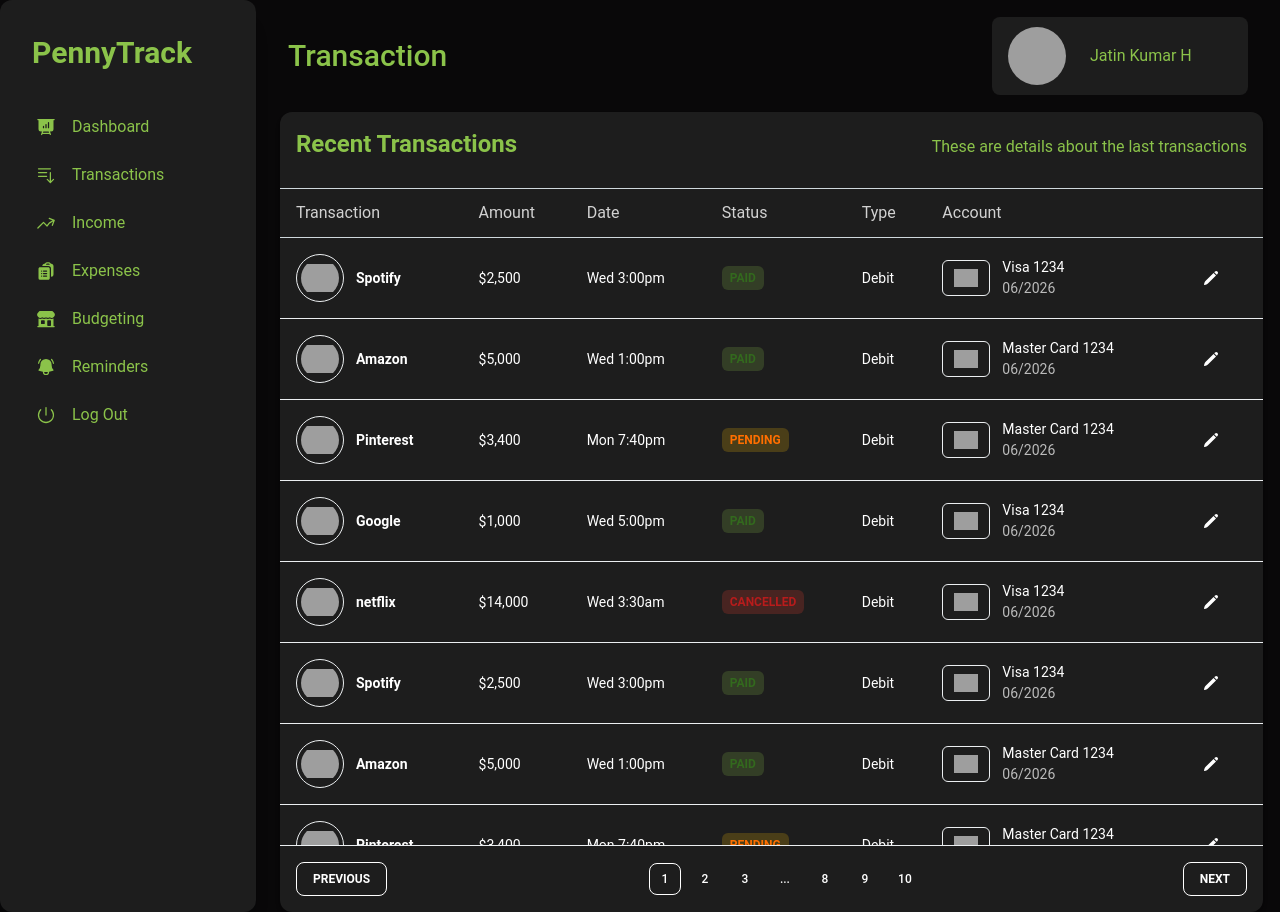
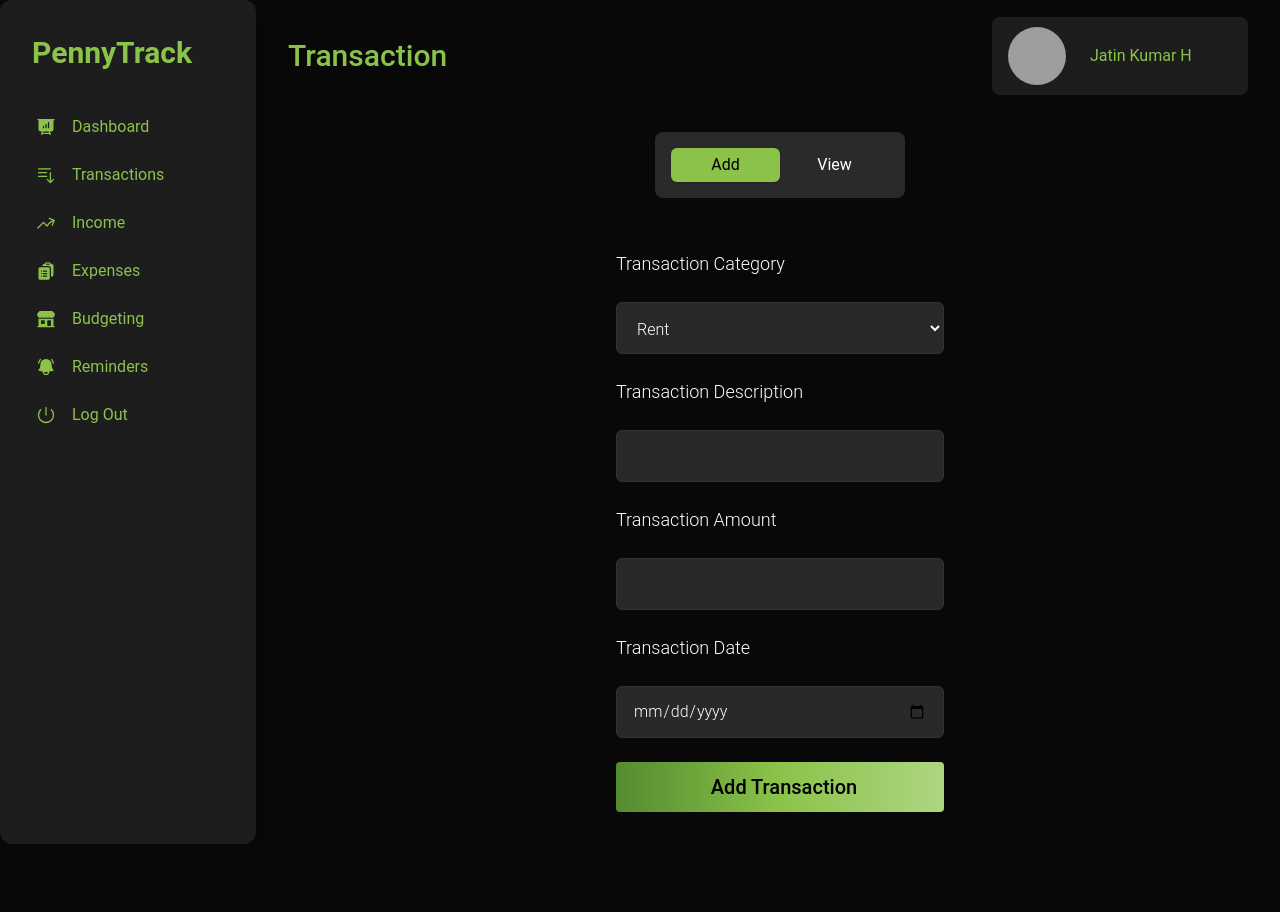
Before and after one commit to divy-koushik-mishra/PennyTrack-frontend, a Next.js app: page /dashboard/transactions in a window 1280 px wide. After the commit the page ends 844 px from the top, so only its background shows below. Built offline with nearby package versions, Linux system fonts and the light colour scheme; grey boxes are pictures that could not be loaded.

Commit message:
added-add-and-view-transactions

```diff
--- /dev/null
+++ b/components/dashboard/Transaction/AddTransaction.jsx
@@ -0,0 +1,54 @@
+import React from "react";
+
+export default function AddBudget() {
+	return (
+		<div className="text-white">
+			<form className="lg:flex flex-col m-4 lg:mx-[20rem]">
+				<div className="">
+					{/* category */}
+					<div className="mb-6">
+						<p className="text-lg mb-6">Transaction Category</p>
+						<select
+							type="text"
+							className="w-full h-[3.25rem] bg-[#292929] border border-[#333333] rounded-md p-4"
+						>
+							<option value="work">Rent</option>
+							<option value="main-hustle">Shopping</option>
+							<option value="side-hustle">Grocery</option>
+							<option value="trading">Fun & Eating Out</option>
+							<option value="theft">Trip</option>
+							<option value="others">Others</option>
+						</select>
+					</div>
+					{/* Desc */}
+					<div className="mb-6">
+						<p className="text-lg mb-6">Transaction Description</p>
+						<input
+							type="text"
+							className="w-full h-[3.25rem] bg-[#292929] border border-[#333333] rounded-md p-4"
+						/>
+					</div>
+					{/* Amount */}
+					<div className="mb-6">
+						<p className="text-lg mb-6">Transaction Amount</p>
+						<input
+							type="number"
+							className="w-full h-[3.25rem] bg-[#292929] border border-[#333333] rounded-md p-4"
+						/>
+					</div>
+					{/* Date */}
+					<div className="mb-6">
+						<p className="text-lg mb-6">Transaction Date</p>
+						<input
+							type="date"
+							className="w-full h-[3.25rem] bg-[#292929] border border-[#333333] rounded-md p-4"
+						/>
+					</div>
+					<button className="w-full flex justify-center items-center bg-gradient-to-r from-light-green-800 via-light-green-500 to-light-green-300 text-black text-xl font-medium rounded-[0.25rem] py-[0.6875rem] pr-4 pl-6 transition duration-300 ease-in-out hover:shadow-top-md hover:shadow-bottom-md">
+						Add Transaction
+					</button>
+				</div>
+			</form>
+		</div>
+	);
+}
--- /dev/null
+++ b/components/dashboard/Transaction/TransactionTabs.jsx
@@ -0,0 +1,58 @@
+"use client";
+import {
+	Tab,
+	TabPanel,
+	Tabs,
+	TabsBody,
+	TabsHeader,
+} from "@material-tailwind/react";
+import React from "react";
+import AddTransaction from "./AddTransaction";
+import { TransactionsPageTable } from "./TransactioPageTable";
+
+export default function TransactionTabs() {
+	const [activeTab, setActiveTab] = React.useState("add");
+	const data = [
+		{
+			label: "Add",
+			value: "add",
+			desc: <AddTransaction />,
+		},
+		{
+			label: "View",
+			value: "view",
+			desc: <TransactionsPageTable />,
+		},
+	];
+
+	return (
+		<div className="">
+			<Tabs value={activeTab}>
+				<TabsHeader
+					className="flex justify-center items-center bg-gray-800 p-4 w-1/4 mx-auto my-5"
+					indicatorProps={{
+						className: `absolute inset-0 z-10 h-full bg-light-green-500 rounded-md shadow px-8 align-middle`,
+					}}
+				>
+					{data.map(({ label, value }) => (
+						<Tab
+							key={value}
+							value={value}
+							onClick={() => setActiveTab(value)}
+							className={activeTab === value ? "text-black" : "text-white"}
+						>
+							{label}
+						</Tab>
+					))}
+				</TabsHeader>
+				<TabsBody>
+					{data.map(({ value, desc }) => (
+						<TabPanel key={value} value={value}>
+							{desc}
+						</TabPanel>
+					))}
+				</TabsBody>
+			</Tabs>
+		</div>
+	);
+}
--- a/pages/dashboard/transactions.jsx
+++ b/pages/dashboard/transactions.jsx
@@ -1,5 +1,5 @@
 import { Sidebar } from "@/components/dashboard/Sidebar";
-import { TransactionsPageTable } from "@/components/dashboard/Transaction/TransactioPageTable";
+import TransactionTabs from "@/components/dashboard/Transaction/TransactionTabs";
 import TransactionTopbar from "@/components/dashboard/Transaction/TransactionTopbar";
 
 export default function transactions() {
@@ -11,7 +11,7 @@
 				</div>
 				<div className="flex flex-col w-full space-x-6">
 					<TransactionTopbar />
-					<TransactionsPageTable />
+					<TransactionTabs />
 				</div>
 			</div>
 		</div>
```
